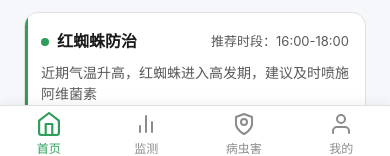
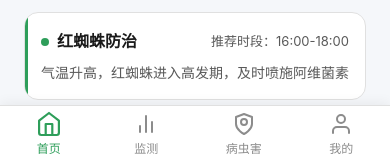
Before and after one commit to user007a/pro_orangemodel, a plain HTML site: page html/mobile/mb_home.html in a window 390 px wide. Shown: the part 679-835 px from the top of the page. Drawn offline with Linux system fonts and the light colour scheme.

Commit message:
08-15
08-15

```diff
--- a/html/mobile/mb_home.html
+++ b/html/mobile/mb_home.html
@@ -393,7 +393,7 @@
             <div class="mb-task-title"><span class="mb-task-dot doing"></span>红蜘蛛防治</div>
             <div class="mb-task-time">推荐时段：16:00-18:00</div>
           </div>
-          <div class="mb-task-desc">近期气温升高，红蜘蛛进入高发期，建议及时喷施阿维菌素</div>
+          <div class="mb-task-desc">气温升高，红蜘蛛进入高发期，及时喷施阿维菌素</div>
         </div>
       </div>
 
```
Also changed, not shown: docs/diagram.png (deleted).
